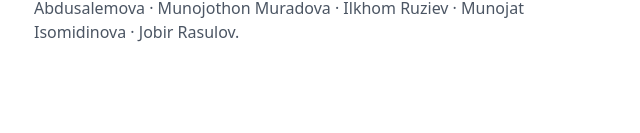
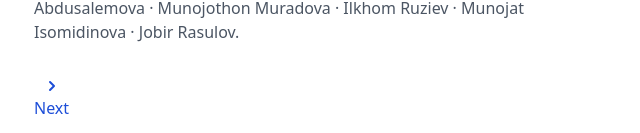
Before and after one commit to zrakhimov/google-clone-nextjs, a Next.js app: page /search in a window 1280 px wide. Shown: the part 1575-1708 px from the top of the page, without its empty margins (174-814 px from the left). Before the commit the page ends 1651 px from the top, so only its background shows below. Built offline with nearby package versions, Linux system fonts and the light colour scheme; no server answers.

Commit message:
Pagination

```diff
--- /dev/null
+++ b/components/PaginationButtons.js
@@ -0,0 +1,36 @@
+import { ChevronLeftIcon, ChevronRightIcon } from "@heroicons/react/solid";
+import Link from "next/link";
+import { useRouter } from "next/router";
+
+export default function PaginationButtons() {
+  const router = useRouter();
+  const startIndex = Number(router.query.start) || 1;
+  return (
+    <div className="flex text-blue-700 px-9 pb-4 justify-between sm:justify-start sm:space-x-44 sm:px-0">
+      {startIndex > 10 && (
+        <Link
+          href={`/search?term=${router.query.term}&searchType=${
+            router.query.searchType
+          }&start=${startIndex - 10}`}
+        >
+          <div className="flex cursor-pointer flex-col items-center hover:underline">
+            <ChevronLeftIcon className="h-5" />
+            <p>Previous</p>
+          </div>
+        </Link>
+      )}
+      {startIndex < 90 && (
+        <Link
+          href={`/search?term=${router.query.term}&searchType=${
+            router.query.searchType
+          }&start=${startIndex + 10}`}
+        >
+          <div className="flex cursor-pointer flex-col items-center hover:underline">
+            <ChevronRightIcon className="h-5" />
+            <p>Next</p>
+          </div>
+        </Link>
+      )}
+    </div>
+  );
+}
--- a/components/SearchResults.js
+++ b/components/SearchResults.js
@@ -1,6 +1,6 @@
 import React from "react";
 import Parser from "html-react-parser";
-
+import PaginationButtons from "./PaginationButtons";
 export default function SearchResults({ results }) {
   return (
     <div className="w-full mx-auto px-3 sm:pl-[5%] md:pl-[14%] lg:pl-52">
@@ -26,6 +26,7 @@ export default function SearchResults({ results }) {
           <p className="text-gray-600">{Parser(result.htmlSnippet)}</p>
         </div>
       ))}
+      <PaginationButtons />
     </div>
   );
 }
--- a/pages/search.js
+++ b/pages/search.js
@@ -19,6 +19,7 @@ export default function Search({ results }) {
 }
 
 export async function getServerSideProps(context) {
+  const startIndex = context.query.start || "1";
   // change mockData to false if you want actual api call
   const mockData = true;
   const data = mockData
@@ -28,7 +29,7 @@ export async function getServerSideProps(context) {
           process.env.API_KEY
         }&cx=${process.env.CONTEXT_KEY}&q=${context.query.term}${
           context.query.searchType && "&searchType=image"
-        }`
+        }&start=${startIndex}`
       ).then((res) => res.json());
 
   return {
```
